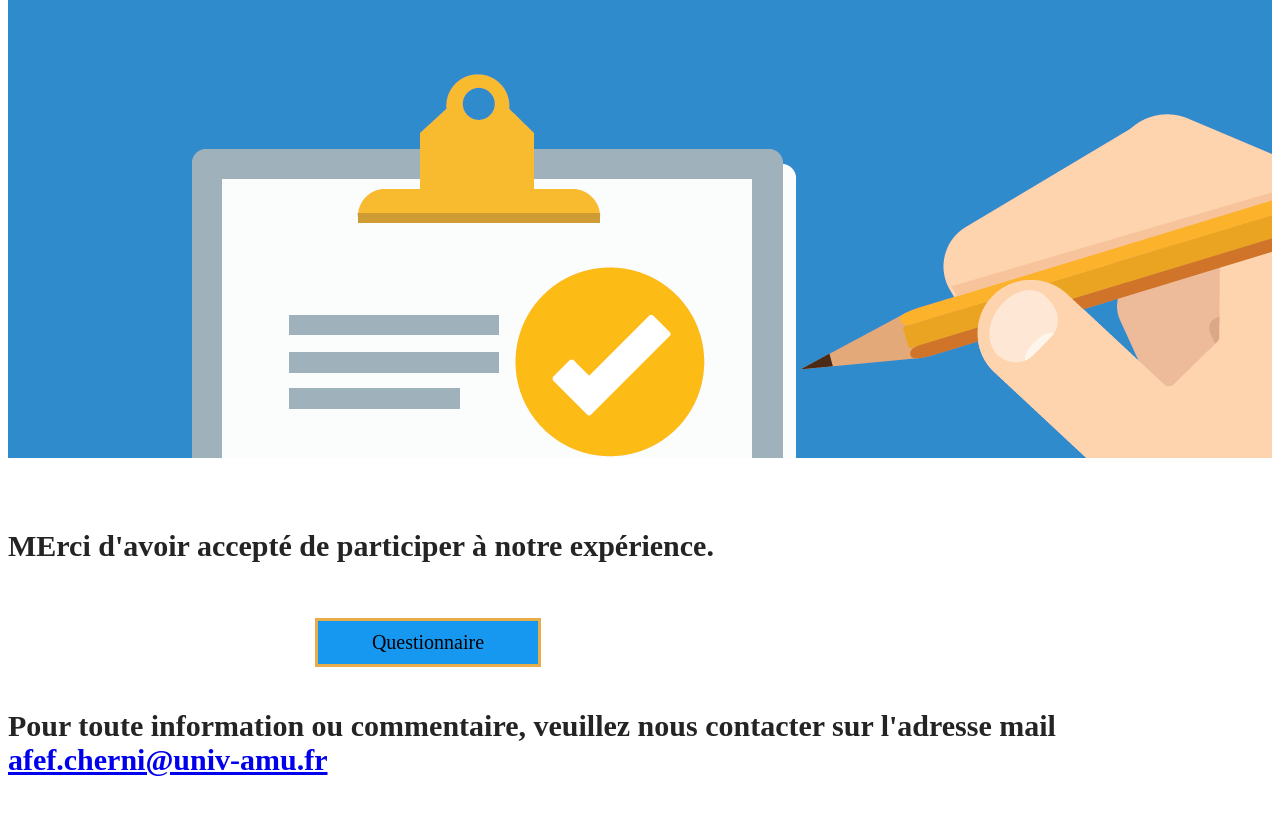
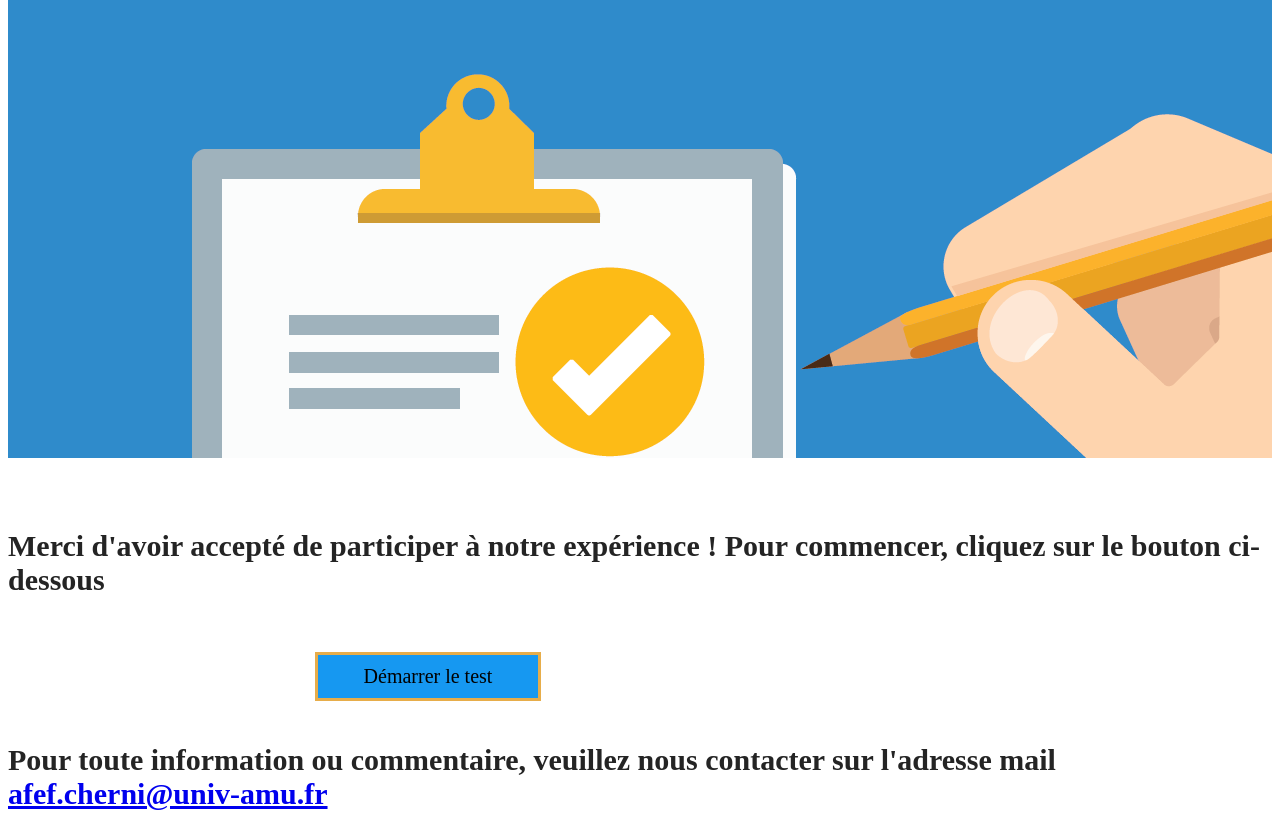
Before and after one commit to CherniAfef/Evaluation.github.io, a plain HTML site: page index.html in a window 1280 px wide. Before the commit the page ends 802 px from the top, so only its background shows below. Drawn offline with Linux system fonts and the light colour scheme; a script that the page names is missing.

Commit message:
Update index.html

```diff
--- a/index.html
+++ b/index.html
@@ -29,15 +29,15 @@
     <div>
       <br>  </br>
       <h2>
-        MErci d'avoir accepté de participer à notre expérience.
-      </h2>
+        Merci d'avoir accepté de participer à notre expérience ! Pour commencer, cliquez sur le bouton ci-dessous
+	</h2>
     </div>
 
     <div id="colEval">
 
       <center>
         <ul id="navigation">
-          <li> <a href="#" onClick="goSomewhere(); return false;"> Questionnaire  </a></li>
+          <li> <a href="#" onClick="goSomewhere(); return false;"> Démarrer le test  </a></li>
 
 		    </ul>
 
```
